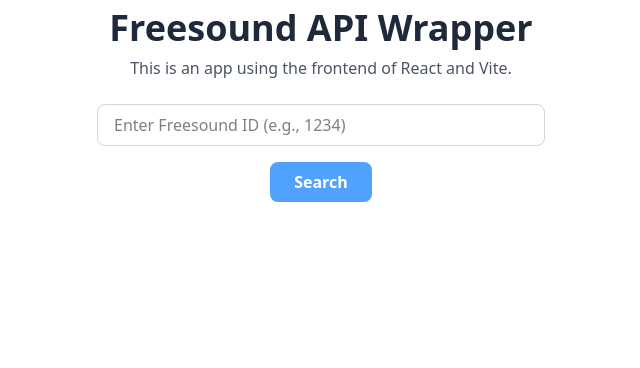
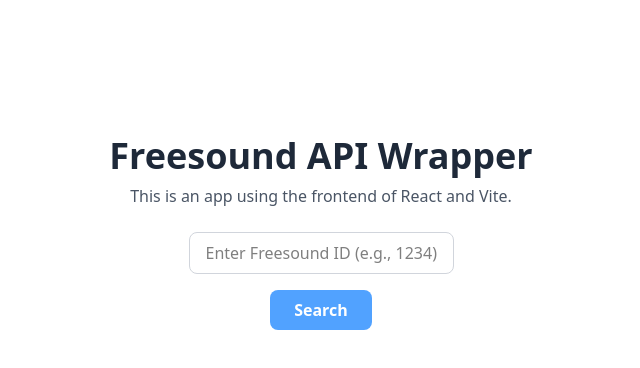
Before and after one commit to maseilertsen/freesoundApiGolang, a React (Vite) app in the folder frontend/freesound-client/: page / in a window 1280 px wide. Shown: the top 368 px of the page, without its empty margins (319-959 px from the left). Built offline with nearby package versions, Linux system fonts and the light colour scheme.

Commit message:
style: top spacing

```diff
--- a/frontend/freesound-client/src/App.jsx
+++ b/frontend/freesound-client/src/App.jsx
@@ -24,7 +24,7 @@
   }
 
   return (
-    <div className="min-h-screen bg-white">
+    <div className="min-h-screen bg-white flex flex-col items-center pt-32">
       <Header />
       {/* Pass handleSearch function down to QueryInput */}
       <QueryInput onSearch={handleSearch} />
```
